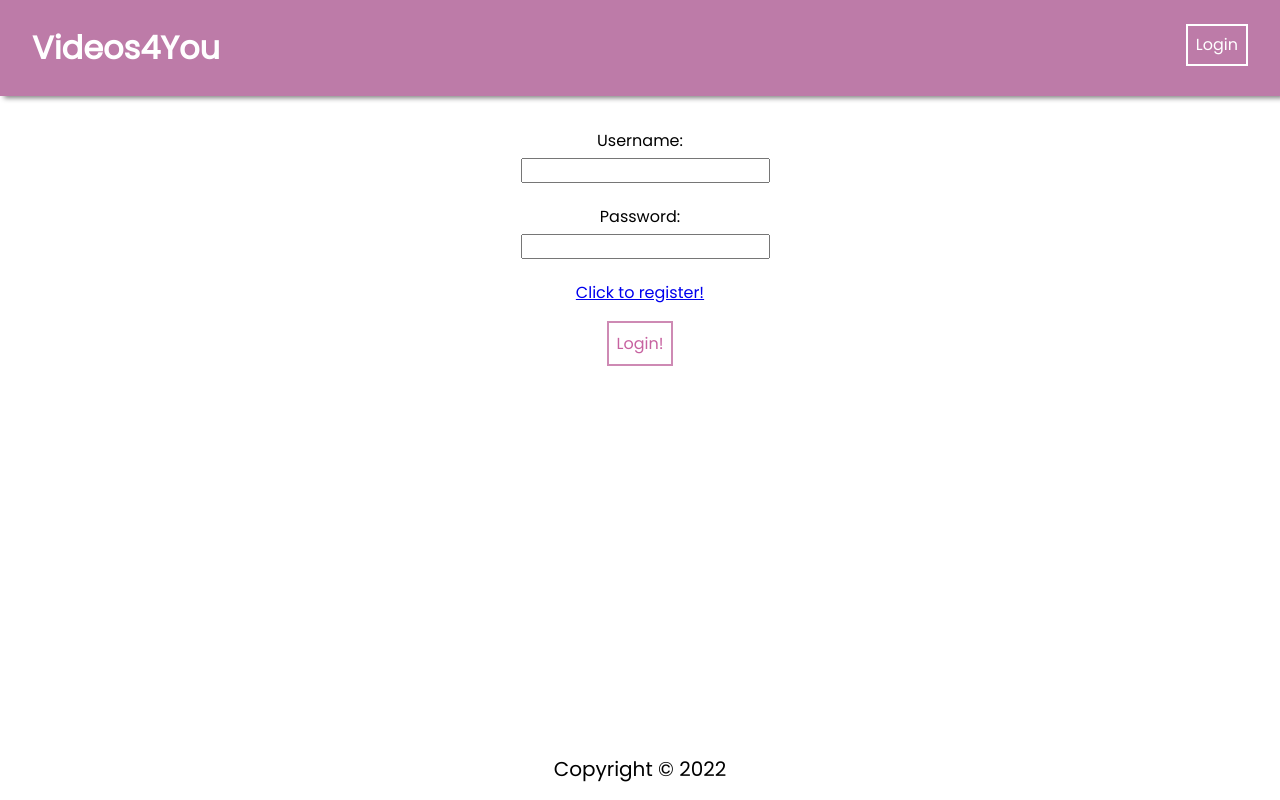
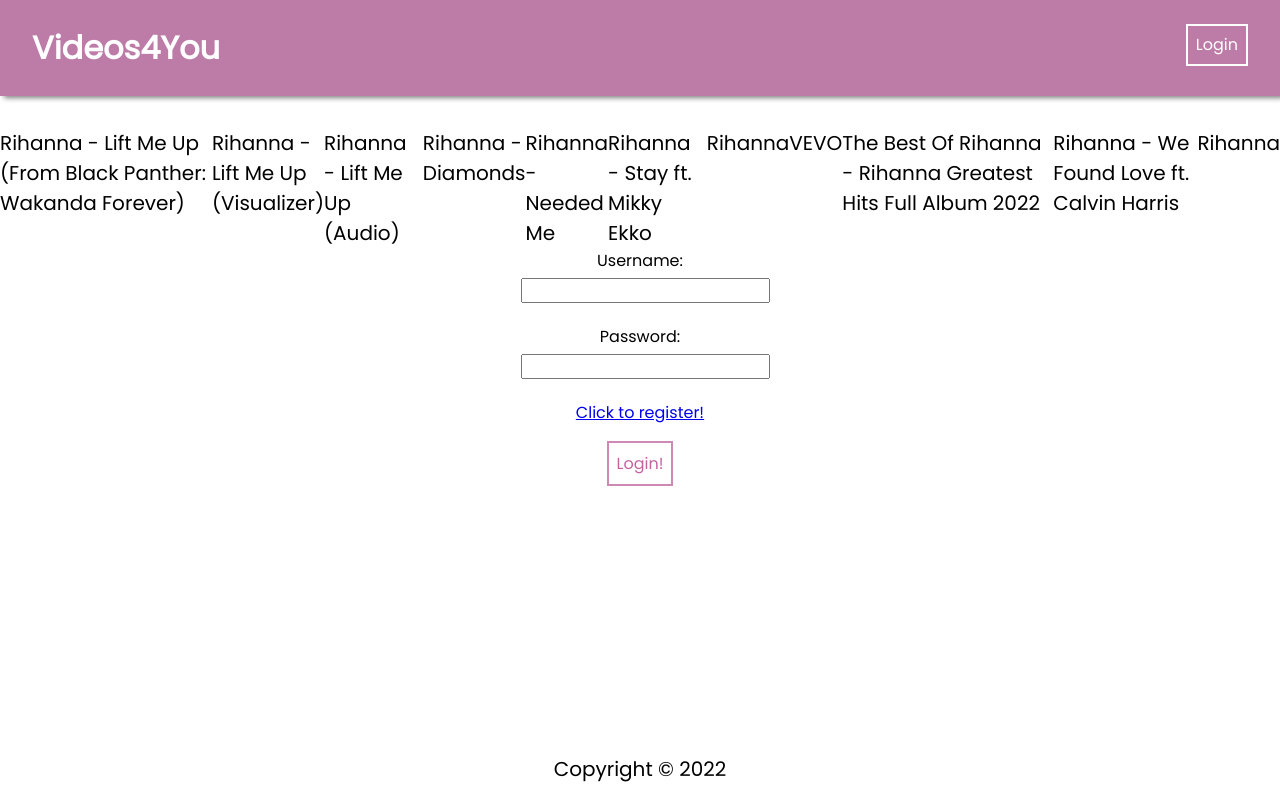
Before and after one commit to NotNanetteKaye/FullStack-youtube-clone, a React (Create React App) app in the folder frontend/: page /login in a window 1280 px wide. Built offline with nearby package versions, Linux system fonts and the light colour scheme.

Commit message:
Created Video Presenter.jsx

```diff
--- a/frontend/src/App.js
+++ b/frontend/src/App.js
@@ -12,7 +12,7 @@
 // Component Imports
 import Navbar from "./components/NavBar/NavBar";
 import Footer from "./components/Footer/Footer";
-import SearchBar from "./components/SearchBar/SearchBar";
+import VideoMapper from "./components/VideoMapper/VideoMapper";
 
 // Util Imports
 import PrivateRoute from "./utils/PrivateRoute";
@@ -354,7 +354,7 @@
   return (
     <div>
       <Navbar />
-      {/* <SearchBar placeholder = {'Enter video name...'} handleChange={(e) => console.log(e.target.value)}/> */}
+      <VideoMapper videoArray={videos}/>
       <Routes>
         <Route
           path="/"
```
Also changed, not shown: frontend/src/components/VideoPresenter/VideoPresenter.jsx (added, +7 -0 lines).
